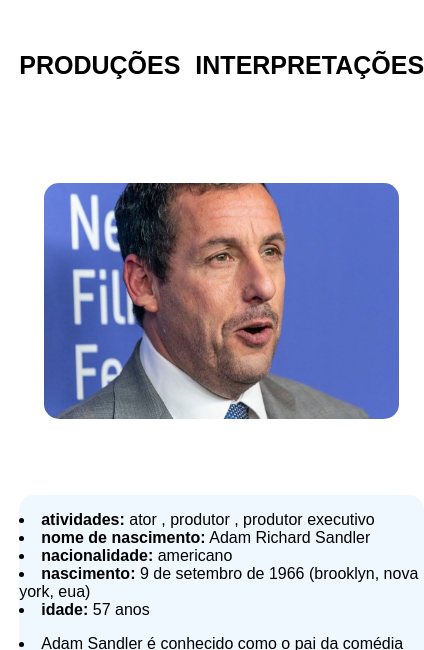
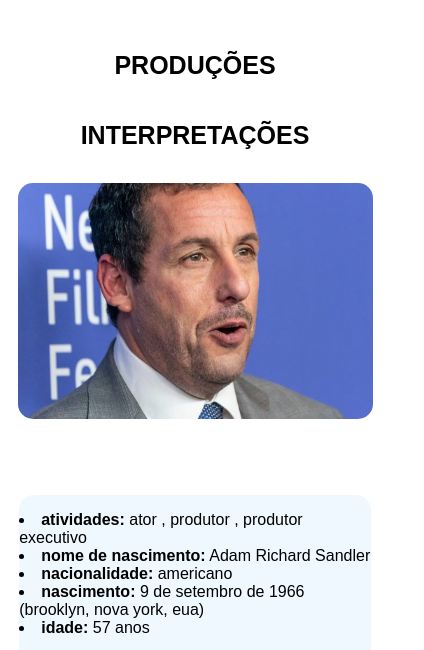
Before and after one commit to MarioArthur880/trabalho-de-pw-responsivo, a plain HTML site: page index.html in a window 390 px wide. Shown: the part 153-803 px from the top of the page, 424 px wide, since content can reach past the window. Drawn offline with Linux system fonts and the light colour scheme.

Commit message:
index/styles

```diff
--- a/index.html
+++ b/index.html
@@ -9,8 +9,10 @@
 <body>
     <h1>ADAM SANDLER</h1>
     <div id="container" >
-        <div id="inter"> <a href="index1.html"><H2>INTERPRETAÇÕES</H2> </a> </div>
-        <div id="pro"> <a href="index2.html"><H2>PRODUÇÕES</H2></a></div>
+        <div id="bloco1" class="bloco">
+            <div class="pro"><a href="index2.html"><H2>PRODUÇÕES</H2></a></div>
+            <div class="inter"><a href="index1.html"><H2>INTERPRETAÇÕES</H2> </a></div>
+        </div>
         <div id="T" class="radd">
         </p><li><strong>atividades:</strong> ator , produtor , produtor executivo </li>
             <li> <strong>nome de nascimento:</strong> Adam Richard Sandler</li>
--- a/styles.css
+++ b/styles.css
@@ -7,10 +7,27 @@ body{
     grid-template-columns: 295px 600px;
     grid-template-rows:400px 50px;
     grid-template-areas: "I T"
-                        "pro inter";
+                        "bloco1 bloco1";
     gap:15px;
     margin-left: calc( 50% - 455px );
 }
+#bloco1{
+    grid-area: bloco1;
+}
+.bloco{
+    display: grid;
+    grid-template-columns: 1fr 1fr;
+    grid-template-rows: auto;
+    grid-template-areas:"pro inter";
+
+}
+.pro{
+    grid-area: pro;
+}
+.inter{
+    grid-area: inter;
+}
+
 #I{
     grid-area: I;
 }
@@ -25,12 +42,7 @@ body{
     grid-area: T;
     background-color: aliceblue;
 }
-#pro{
-    grid-area: pro;
-}
-#inter{
-    grid-area: inter;
-}
+
 h1{
     text-align: center;
     font-size: 50px;
@@ -58,7 +70,7 @@ h2{
         display: grid;
         grid-template-columns: 1fr 1fr;
         grid-template-rows:80px 355px 400px 40px;
-        grid-template-areas: "pro inter"
+        grid-template-areas: "bloco1 bloco1"
                              "II  II"
                              "T   T";
         gap:15px;
@@ -66,6 +78,12 @@ h2{
         width: 94%;
         margin-left: 3%;
 
+    }
+    .bloco{
+        display: grid;
+    grid-template-columns: 1fr;
+    grid-template-rows: auto;
+    grid-template-areas:"pro" "inter"
     }
     #T{
         grid-area: T;
--- a/styles1.css
+++ b/styles1.css
@@ -52,7 +52,7 @@ h1{
 }
 .bloco{
     display: grid;
-    grid-template-columns: 1fr 1fr;
+    grid-template-columns: 1fr 2fr;
     grid-template-rows: auto;
     grid-template-areas: "imagem texto";
     gap: 35px;
```
